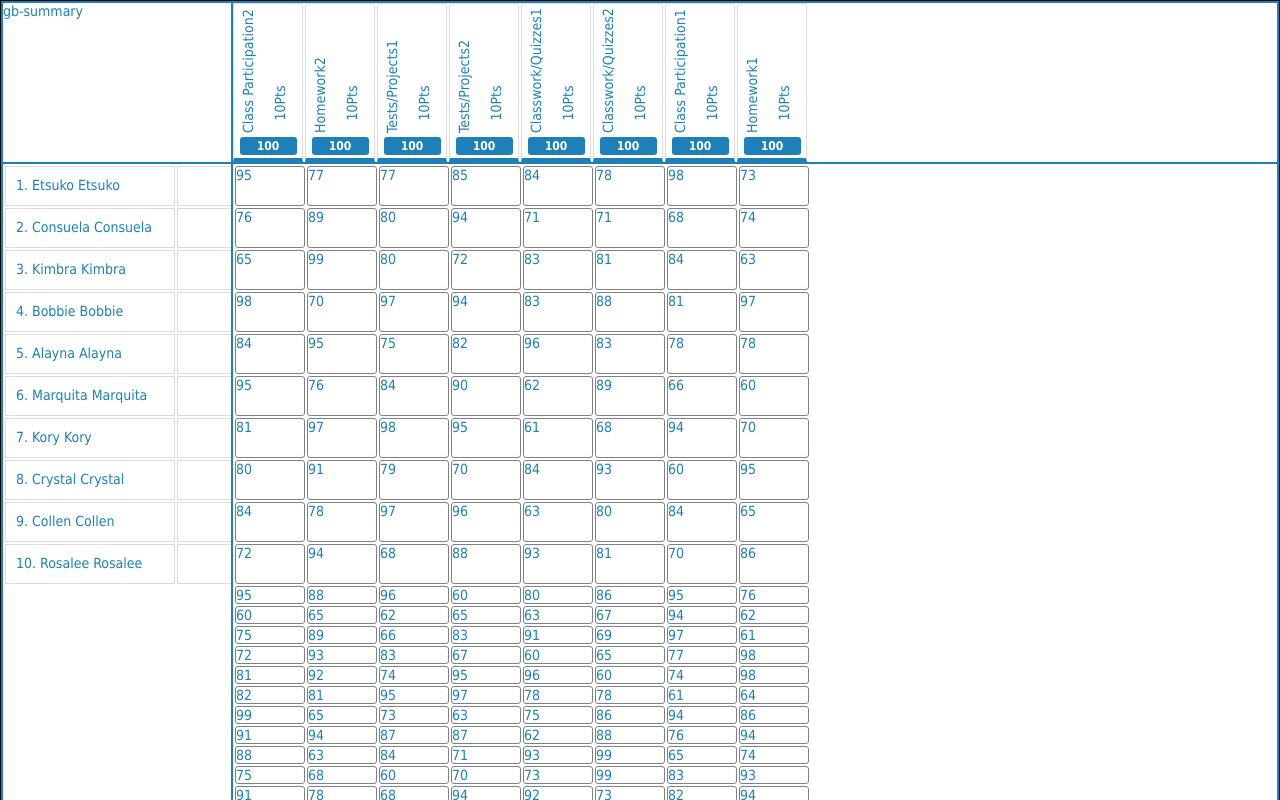
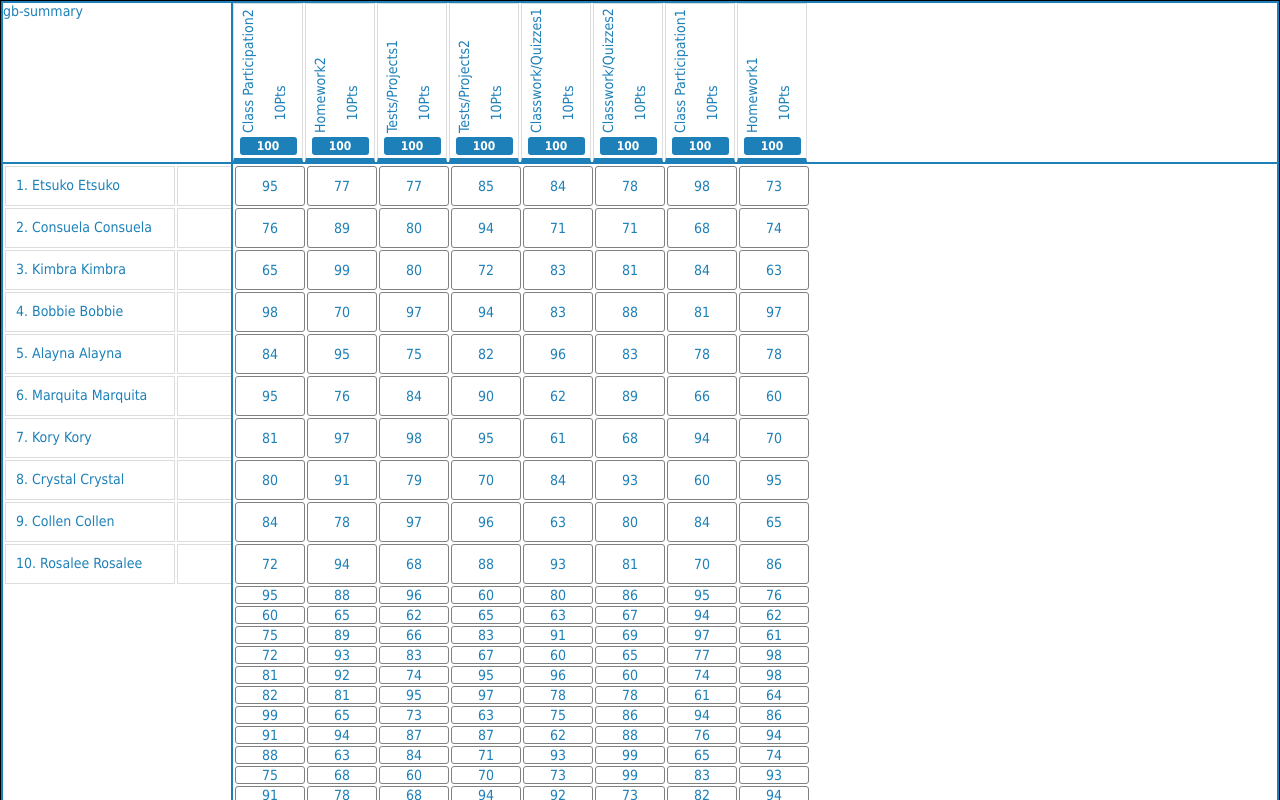
Before and after one commit to omarolivo/Gradebook, an Angular app: page / in a window 1280 px wide. Shown: the top 800 px of the page. Built offline with nearby package versions, Linux system fonts and the light colour scheme.

Commit message:
Center grades in grid

```diff
--- a/src/app/gradebook/assignment-grade/assignment-grade.component.css
+++ b/src/app/gradebook/assignment-grade/assignment-grade.component.css
@@ -1,4 +1,7 @@
-.assignment-grade {
+.grid-container {
+    display: grid;
+    justify-items: center;
+    align-items: center;
     box-sizing: border-box;
     height: 100%;
     border: gray solid 1px;
--- a/src/app/gradebook/assignment-grade/assignment-grade.component.html
+++ b/src/app/gradebook/assignment-grade/assignment-grade.component.html
@@ -1,3 +1,5 @@
-<div class="assignment-grade">
-    {{ grade.grade }}
+<div class="grid-container">
+    <span class="assignment-grade">
+        {{ grade.grade }}
+    </span>
 </div>
```
